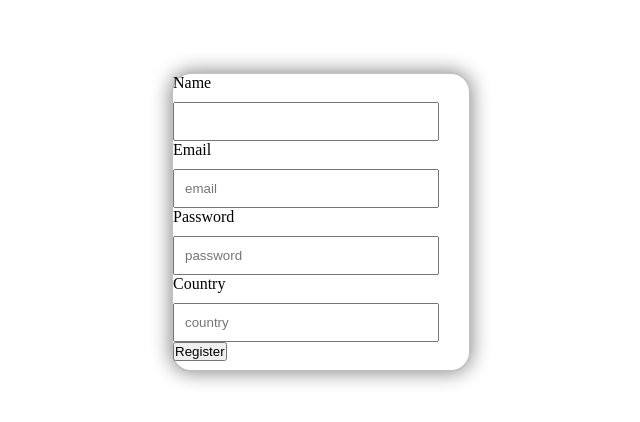
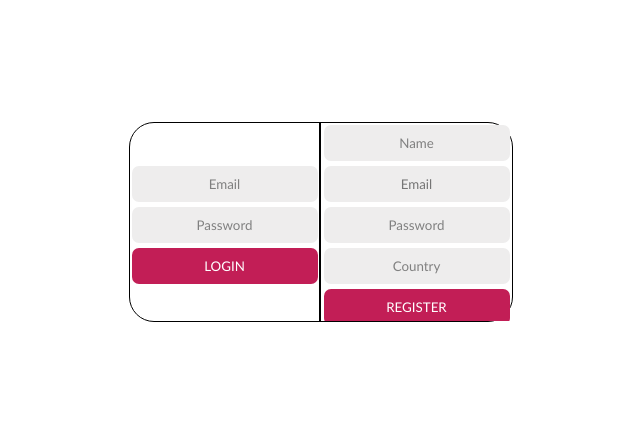
Before and after one commit to okramlicmeva/passgen, a website: page realfront/register.html in a window 1280 px wide. Shown: the part 178-600 px from the top of the page, without its empty margins (319-959 px from the left). Drawn offline with Linux system fonts and the light colour scheme.

Commit message:
login / register page

```diff
--- a/realfront/register.html
+++ b/realfront/register.html
@@ -7,10 +7,36 @@
   <link rel="stylesheet" href="style.css">
 </head>
 <body>
+
+
+  <div id="accessBox">
+    <div id="loginSide">
+
+  <form class="loginForm">
+      <input type="email" name="email" id="email" placeholder="Email">
+      <input type="password" name="password" id="password" placeholder="Password">
+      <input type="submit" value="Login" class="loginBtn">
+  </form>
+
+
+    </div>
+    <div id="registerSide">
+
+      <form class="registerForm">
+         <input type="text" name="name" id="name" placeholder="Name">
+          <input type="emailReg" name="email" id="emailReg" placeholder="Email">
+          <input type="password" name="password" id="password" placeholder="Password">
+          <input type="text" name="country" id="country" placeholder="Country">
+          <input type="submit" value="Register" class="registerBtn"></button>
+      </form>
+
+    </div>
+  </div>
+
   <div id="wrapper">
 <div id="center">
 
-  <form id="registrationForm">
+  <!-- <form id="registrationForm">
     <div>
       <label for="name">Name</label>
       <input type="text" id="name" name="name" required>
@@ -30,8 +56,8 @@
     <button type="submit">Register</button>
   </form>
 
-<!-- pretvori u pravu formu i povezi-->
-</div>
+ pretvori u pravu formu i povezi
+</div> -->
 
 
 
--- a/realfront/register.js
+++ b/realfront/register.js
@@ -1,9 +1,9 @@
-document.querySelector("#registrationForm").addEventListener("submit", async (e)=>{
+document.querySelector(".registerForm").addEventListener("submit", async (e)=>{
 e.preventDefault();
 
 const user= {
   name:document.querySelector("#name").value,
-  email:document.querySelector("#email").value,
+  email:document.querySelector("#emailReg").value,
   password:document.querySelector("#password").value,
   country:document.querySelector("#country").value
 }
--- a/realfront/style.css
+++ b/realfront/style.css
@@ -3,35 +3,128 @@
 
 * {
   padding: 0;
-  margin:0;
+  margin: 0;
   box-sizing: border-box;
+  font-family: 'Trebuchet MS', 'Lucida Sans Unicode', 'Lucida Grande', 'Lucida Sans', Arial, sans-serif;
+}
+
+body {
+  display:flex;
+  justify-content: center;
+  align-items: center;
+  width:100vw;
+  height:100vh;
+}
+
+
+#accessBox {
+  width:30%;
+  height:25%;
+  border:1px solid black;
+  border-radius:25px;
+  display:flex;
+}
+
+
+#loginSide {
+  width:50%;
+  border-right:2px solid black;
+  display:flex;
+  flex-direction: row;
+  justify-content: center;
+  align-items: center;
+  transition:0.3s ease-in;
+  overflow: hidden;
+}
+
+#loginSide:hover {
+  width:100%;
+}
+
+#loginSide:hover input {
+  width:150%;
+  margin-top:8px;
+}
+
+#registerSide {
+  width:50%;
+  display:flex;
+  flex-direction: row;
+  justify-content: center;
+  align-items: center;
+  transition:0.3s ease-in;
+  overflow: hidden;
+}
+
+#registerSide:hover {
+  width:100%;
 
 }
 
-#wrapper {
-  width:100vw;
-  height:100vh;
-  display: flex;
+#registerSide:hover input {
+  width:150%;
+
+}
+
+#registerSide:hover{
+  width:150%;
+
+}
+
+.loginForm {
+  display:flex;
+  flex-direction:column;
+  justify-content: center;
+  align-items: center;
+}
+
+.registerForm {
+  display:flex;
+  flex-direction:column;
   justify-content: center;
   align-items: center;
 }
 
 
-#center {
-  width:300px;
-  height:300px;
-  border:2px solid silver;
-  border-radius:20px;
-  box-shadow: 0px 0px 20px gray;
-  display:flex;
-  flex-direction: row;
+.registerForm input, .loginForm input {
+width:100%;
+height:20%;
+padding:10px;
+margin-top:5px;
+text-align: center;
+border:none;
+border-radius:7px;
+background-color:rgb(238, 237, 237);
+transition:0.3s ease-in;
+
 }
 
-#center input {
-  padding:10px;
-  width:100%;
-  margin-top:10px;
+input.registerBtn,  input.loginBtn {
+  background-color:#C21E56;
+  text-transform: uppercase;
+  color:white;
+  cursor: pointer;
+ }
+
+
+.registerForm input:focus, .loginForm input:focus {
+  outline: none;
+  background-color:silver;
 }
+
+#name::placeholder, #password::placeholder, #email::placeholder, #country::placeholder {
+  color:gray;
+  text-align: center;
+}
+
+
+.registerBtn {
+  width:100px;
+  height:100px;
+  background-color:red;
+}
+
+
 
 /* login register na istoj strani */
 /* dodaj pass generator na svakoj strani - da moze i bez registracije da generise */
```
Also changed, not shown: 1 other file.
